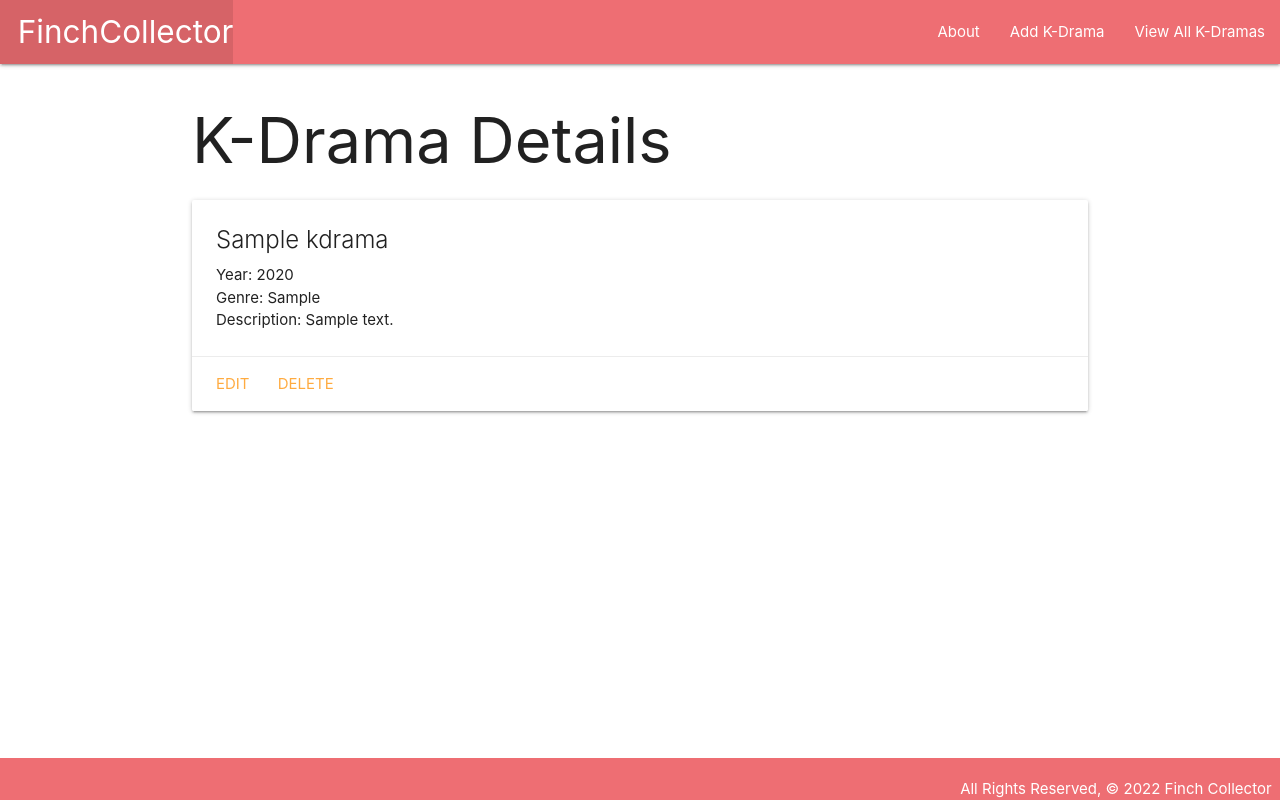
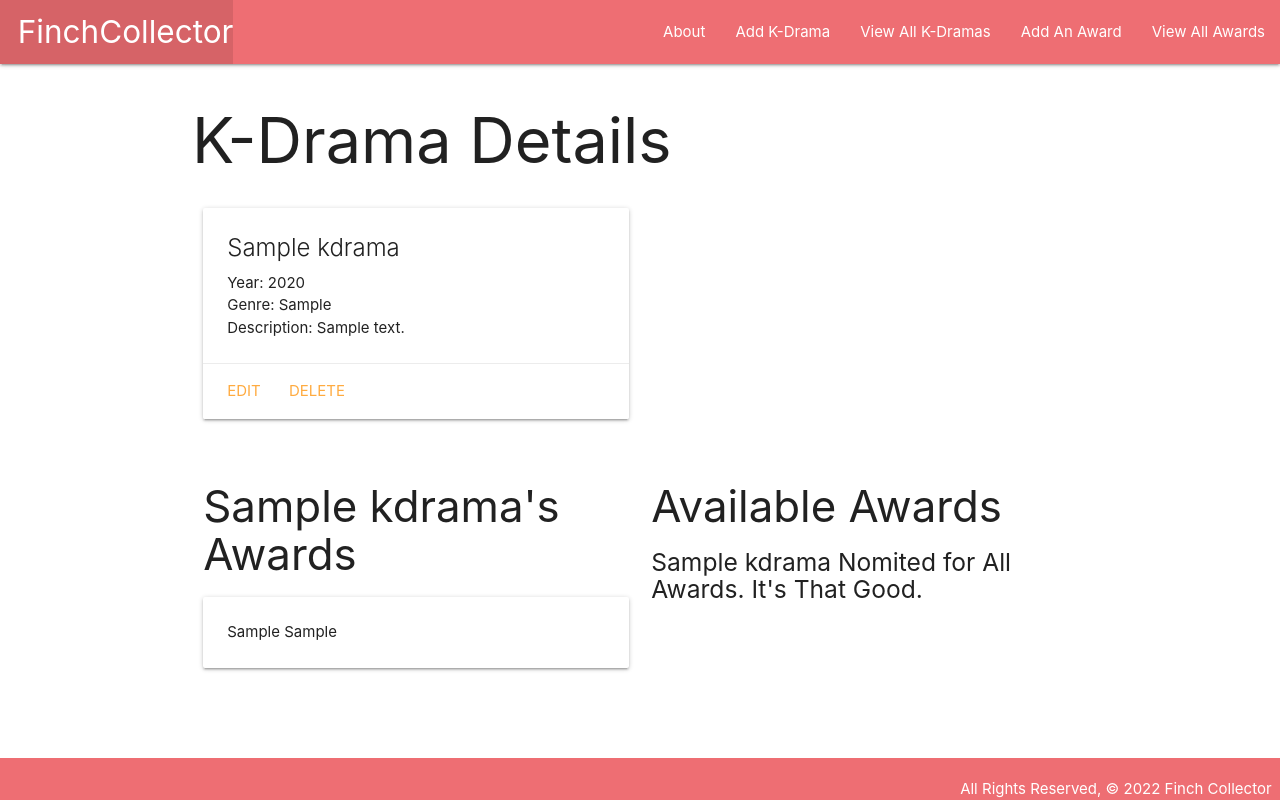
Before and after one commit to vchedeline/finchcollector, a Django app: page /kdramas/1/ in a window 1280 px wide. Run offline with Django 4.2, Linux system fonts and the light colour scheme; tables that the repository leaves empty hold one stand-in row (values such as "Sample post").

Commit message:
adds awards

```diff
--- a/main_app/admin.py
+++ b/main_app/admin.py
@@ -1,4 +1,5 @@
 from django.contrib import admin
-from .models import Kdrama
+from .models import Award, Kdrama
 # Register your models here.
 admin.site.register(Kdrama)
+admin.site.register(Award)
--- a/main_app/models.py
+++ b/main_app/models.py
@@ -1,12 +1,24 @@
+from unicodedata import category
 from django.db import models
 from django.urls import reverse
 
 # Create your models here.
+class Award(models.Model):
+  adjective = models.CharField(max_length=100)
+  category = models.CharField(max_length=100)
+
+  def __str__(self):
+    return f'{self.adjective} {self.category}'
+
+  def get_absolute_url(self):
+    return reverse('award_detail', kwargs={'pk': self.id})
+
 class Kdrama(models.Model):
   title = models.CharField(max_length=100)
   year = models.PositiveIntegerField()
   genre = models.CharField(max_length=100)
   description = models.TextField(max_length=250)
+  awards = models.ManyToManyField(Award)
 
   def __str__(self):
     return self.title
--- a/main_app/templates/base.html
+++ b/main_app/templates/base.html
@@ -30,6 +30,8 @@
             <li><a href="{% url 'about' %}">About</a></li>
             <li><a href="{% url 'kdrama_create' %}">Add K-Drama</a></li>
             <li><a href="{% url 'index' %}">View All K-Dramas</a></li>
+            <li><a href="{% url 'award_create' %}">Add An Award</a></li>
+            <li><a href="{% url 'awards_index' %}"> View All Awards</a></li>
           </ul>
         </div>
       </nav>
--- a/main_app/templates/kdramas/detail.html
+++ b/main_app/templates/kdramas/detail.html
@@ -2,6 +2,8 @@
 
 <h1>K-Drama Details</h1>
 
+<div class="row">
+  <div class="col s6">
     <div class="card">
       <div class="card-content">
         <span class="card-title">{{ kdrama.title }}</span>
@@ -14,5 +16,39 @@
         <a href="{% url 'kdrama_delete' kdrama.id %}">Delete</a>
       </div>
     </div>
+  </div>
+</div>
+<div class="row">
+  <div class="col s6">
+    <h3>{{kdrama.title}}'s Awards</h3>
+    {% if kdrama.awards.count %} {% for award in kdrama.awards.all %}
+    <div class="card">
+      <div class="card-content">
+        <span>{{ award.adjective}} {{ award.category}}</span>
+      </div>
+    </div>
+    {% endfor %} {% else %}
+    <h5>NO AWARDS YET</h5>
+    {% endif %}
+  </div>
+  <div class="col s6">
+    <h3>Available Awards</h3>
+    {% if awards.count %} {% for award in awards.all %}
+    <div class="card">
+      <div class="card-content">
+        <span>{{ award.adjective}} {{ award.category}}</span>
+      </div>
+      <div class="card-action">
+        <form action="{% url 'assoc_award' kdrama.id award.id %}" method="post">
+          {% csrf_token %}
+          <button type="submit" class="btn">AWARD</button>
+        </form>
+      </div>
+    </div>
+    {% endfor %} {% else %}
+    <h5>{{kdrama.title}} Nomited for All Awards. It's That Good.</h5>
+    {% endif %}
+  </div>
+</div>
 
 {% endblock %}
--- a/main_app/templates/main_app/kdrama_form.html
+++ b/main_app/templates/main_app/kdrama_form.html
@@ -1,7 +1,7 @@
 {% extends 'base.html' %} {% block content %} {% if object %}
 <h1>Edit <span class="teal-text">{{object.title}}</span></h1>
 {% else %}
-<h1>Add Cat</h1>
+<h1>Add K-Drama</h1>
 {% endif %}
 <form action="" method="post">
   {% csrf_token %}
--- a/main_app/urls.py
+++ b/main_app/urls.py
@@ -9,4 +9,10 @@ urlpatterns = [
   path('kdramas/create/', views.KdramaCreate.as_view(), name='kdrama_create'),
   path('kdramas/<int:pk>/update/', views.KdramaUpdate.as_view(), name='kdrama_update'),
   path('kdramas/<int:pk>/delete/', views.KdramaDelete.as_view(), name='kdrama_delete'),
+  path('kdramas/<int:kdrama_id>/assoc_award/<int:award_id>/', views.assoc_award, name='assoc_award'),
+  path('awards/', views.AwardList.as_view(), name='awards_index'),
+  path('awards/<int:pk>/', views.AwardDetail.as_view(), name='award_detail'),
+  path('awards/create/', views.AwardCreate.as_view(), name='award_create'),
+  path('awards/<int:pk>/update/', views.AwardUpdate.as_view(), name='award_update'),
+  path('awards/<int:pk>/delete/', views.AwardDelete.as_view(), name='award_delete'),
 ]
--- a/main_app/views.py
+++ b/main_app/views.py
@@ -1,6 +1,7 @@
-from django.shortcuts import render
+from django.shortcuts import redirect, render
 from django.views.generic.edit import CreateView, UpdateView, DeleteView
-from .models import Kdrama
+from django.views.generic import ListView, DetailView
+from .models import Kdrama, Award
 
 # Create your views here.
 class KdramaCreate(CreateView):
@@ -27,4 +28,27 @@ def kdramas_index(request):
 
 def kdrama_detail(request, kdrama_id):
   kdrama = Kdrama.objects.get(id=kdrama_id)
-  return render(request, 'kdramas/detail.html', {'kdrama': kdrama})
+  undeserved_awards = Award.objects.exclude(id__in = kdrama.awards.all().values_list('id'))
+  return render(request, 'kdramas/detail.html', {'kdrama': kdrama, 'awards': undeserved_awards})
+
+def assoc_award(request, kdrama_id, award_id):
+  Kdrama.objects.get(id=kdrama_id).awards.add(award_id)
+  return redirect('detail', kdrama_id=kdrama_id)
+
+class AwardList(ListView):
+  model = Award
+
+class AwardDetail(DetailView):
+  model = Award
+
+class AwardCreate(CreateView):
+  model = Award
+  fields = '__all__'
+
+class AwardUpdate(UpdateView):
+  model = Award
+  fields = ['adjective', 'category']
+
+class AwardDelete(DeleteView):
+  model = Award
+  success_url = '/awards/'
```
Also changed, not shown: main_app/templates/main_app/award_confirm_delete.html (added, +14 -0 lines), main_app/templates/main_app/award_detail.html (added, +20 -0 lines), main_app/templates/main_app/award_form.html (added, +16 -0 lines), main_app/templates/main_app/award_list.html (added, +13 -0 lines), main_app/migrations/0002_award.py (added), main_app/migrations/0003_kdrama_awards.py (added). Lines whose indentation alone changed are shown as unchanged.
